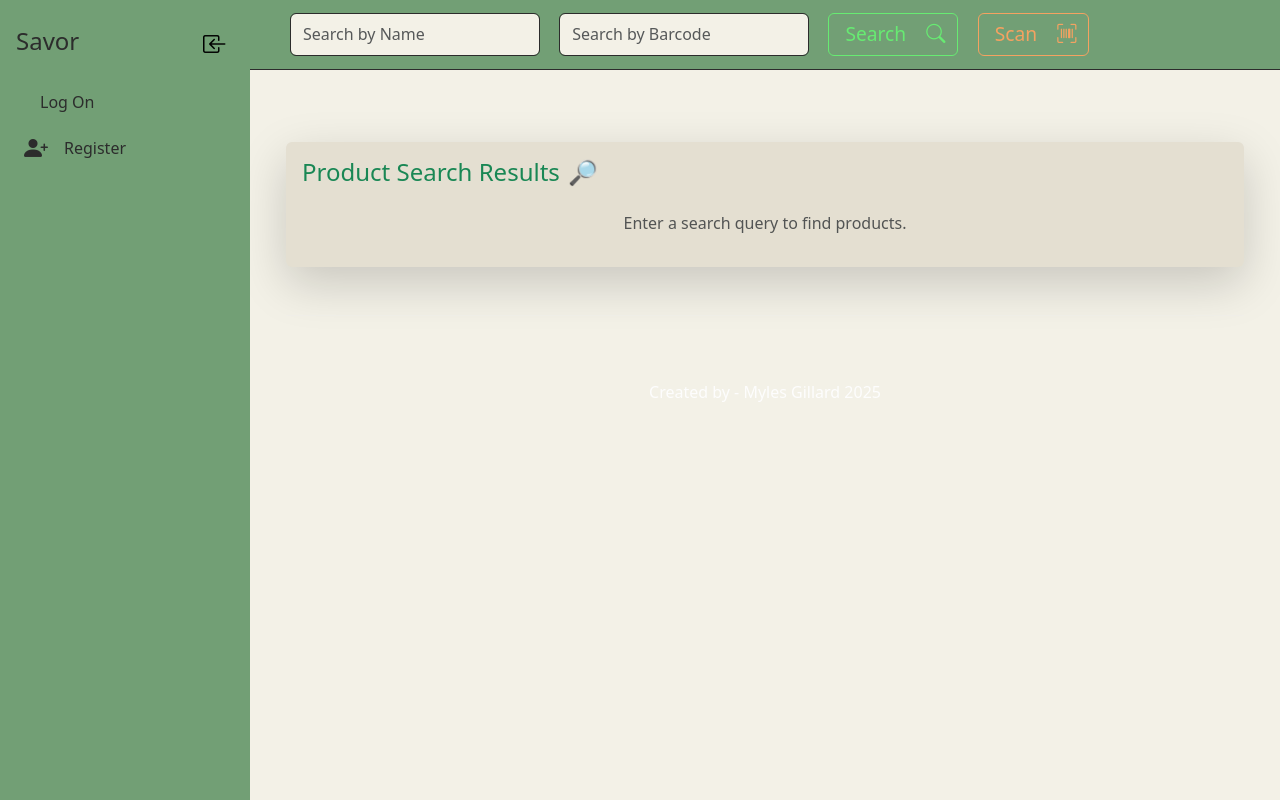
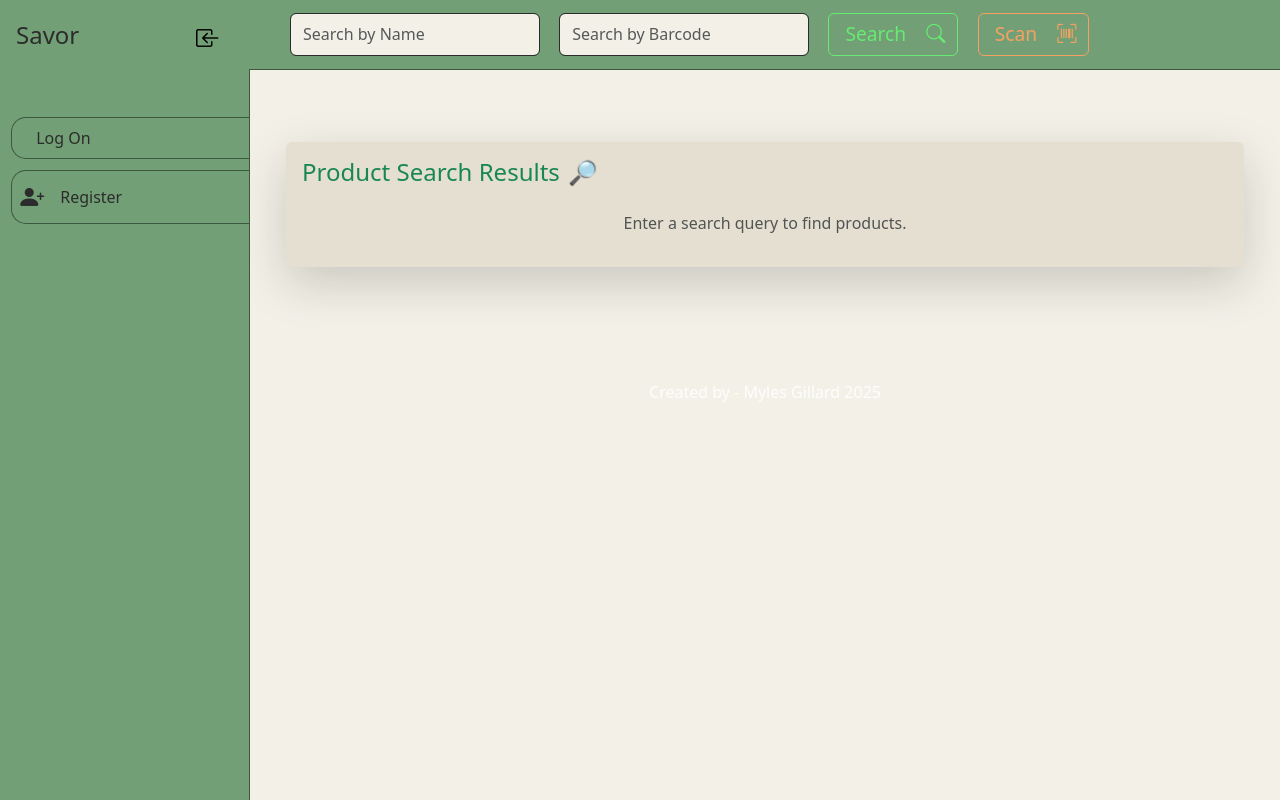
Before and after one commit to mnmfullmetal/savor, a Django app: page / in a window 1280 px wide. Run offline with Django 5.2, Linux system fonts and the light colour scheme; parts of the project's set-up code (start-up, migrations or seed data) failed here and were passed over; some libraries are stand-ins or nearby versions.

Commit message:
further refined styles.css and color pallete.

```diff
--- a/static/styles.css
+++ b/static/styles.css
@@ -62,10 +62,11 @@
    :root {
             --sidebar-width: 250px;
             --sidebar-minimized-width: 70px;
-            --transition-speed: 0.4s;
+            --transition-speed: 0.3s;
             --top-search-bar-height: 70px;
             --primary-green: #729f75;
             --secondary-green: #67eb72;
+            --tertiary-green: #3e573f;
             --secondary-orange: #F4A261;
             --tertiary-burgundy: #A25E5C;
             --neutral-cream: #f3f1e7;
@@ -103,7 +104,6 @@
             left: 0;
             z-index: 1050;
             background-color: var(--primary-green);
-    border-right: 1.5px solid var(--primary-green);
             transition: width var(--transition-speed) ease-in-out;
             overflow-y: auto;
             display: flex;
@@ -122,7 +122,9 @@
             height: var(--top-search-bar-height);
             z-index: 1000;
              background-color: var(--primary-green);
-    border-bottom: 1.5px solid var(--dark-text);
+    border-bottom: 1.5px solid var(--tertiary-green);
+
+
             padding: 0 1.5rem;
             display: flex;
             align-items: center;
@@ -154,8 +156,16 @@
             pointer-events: none;
         }
 
+
+
         .sidebar .nav-item {
-            padding-left: 1.5rem;
+            padding-left: 0.7rem;
+            padding-bottom: 0.7rem;
+        }
+
+        body.sidebar-minimized .nav-item span:last-child{
+            opacity: 0;
+            transition: opacity var(--transition-speed) ease-in-out;
         }
 
 
@@ -166,6 +176,12 @@
             gap: 1rem;
             white-space: nowrap;
             overflow: hidden;
+            width: 100%;
+            padding: 0.5rem;
+            border: 1.5px solid var(--tertiary-green);
+            border-right: 0px ;
+            border-bottom-left-radius: 15px;
+            border-top-left-radius: 15px;
         }
 
         .sidebar .nav-link span:last-child {
@@ -326,3 +358,13 @@ section{
 .recipe-section{
     color:var(--tertiary-burgundy);
 }
+
+.offcanvas-body{
+    padding-top: 3rem;
+    border-right: 1.5px solid var(--tertiary-green);
+
+}
+
+.sidebar-toggle-div{
+padding: 0.6rem 1.5rem 0.6rem 1rem;
+}
--- a/templates/base.html
+++ b/templates/base.html
@@ -31,7 +31,7 @@
 </nav>
 
 <aside id="sidebar" class="sidebar">
-    <div class="p-3 d-flex justify-content-between align-items-center">
+    <div class="d-flex justify-content-between align-items-center sidebar-toggle-div ">
         <a class="navbar-brand m-0" href="{% url 'pantry:index' %}">Savor</a>
         <button id="sidebarToggle" class="sidebar-toggle-btn">
             <i class="bi bi-box-arrow-in-left"></i>
@@ -39,14 +39,10 @@
     </div>
 
     <div class="offcanvas-body">
-
-
         <ul class="navbar-nav mb-2 mb-lg-0">
             {% if user.is_authenticated %}
             <li class="nav-item">
-             <a class="nav-link" href="#">
-                    <span>Welcome, {{user.username}}</span>
-                </a>
+                    <span >Welcome, {{user.username}}</span>
             </li>
             <li class="nav-item">
              <a class="nav-link" href="{% url 'pantry:index' %}">
@@ -80,7 +76,7 @@
                 <li>
                     <form action="{% url 'logout' %}" method="post" class="dropdown-item p-0">
                         {% csrf_token %}
-                        <button type="submit" class="btn btn-link nav-link p-0 text-dark d-block text-start w-100">
+                        <button type="submit" class="btn btn-link nav-link  d-block text-start w-100">
                             <i class="bi bi-arrow-right-circle"></i> <span>Log Out</span>
                         </button>
                     </form>
```
Also changed, not shown: other parts of static/styles.css (+27 -11 lines).
